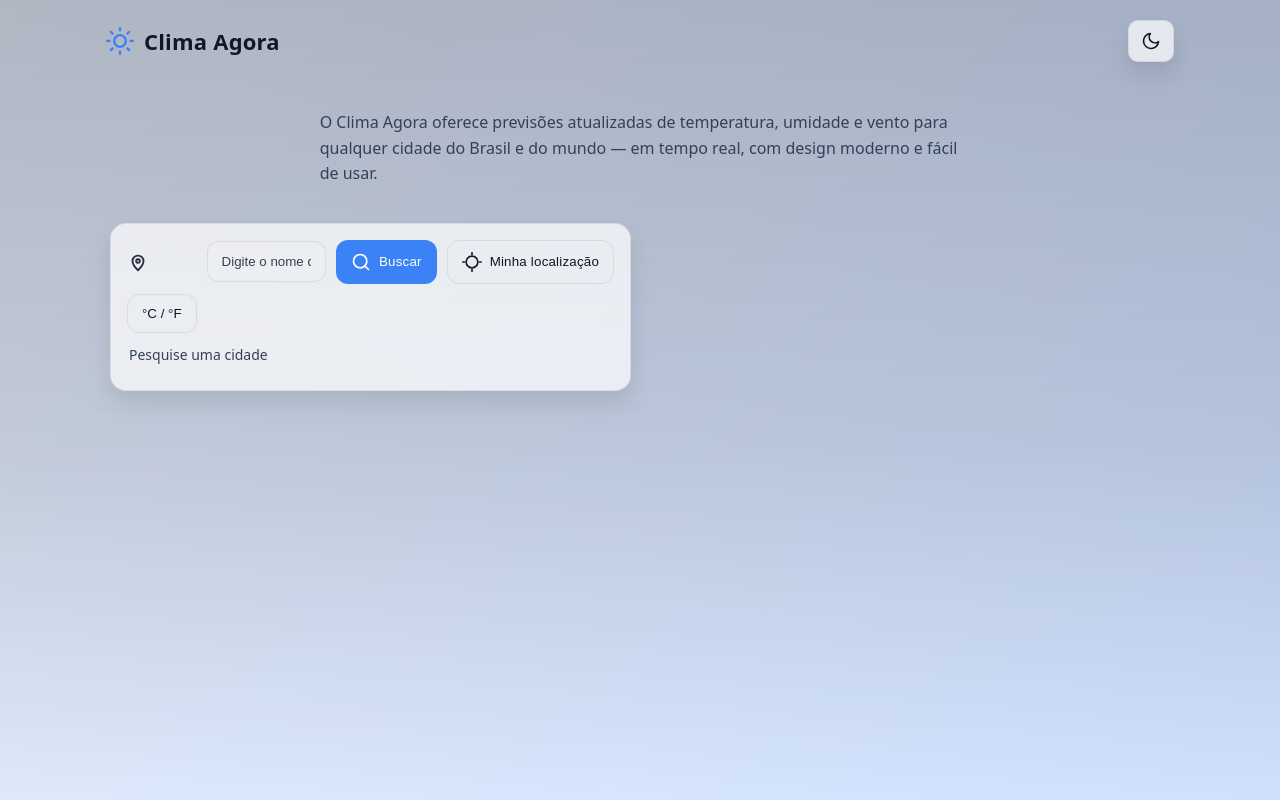
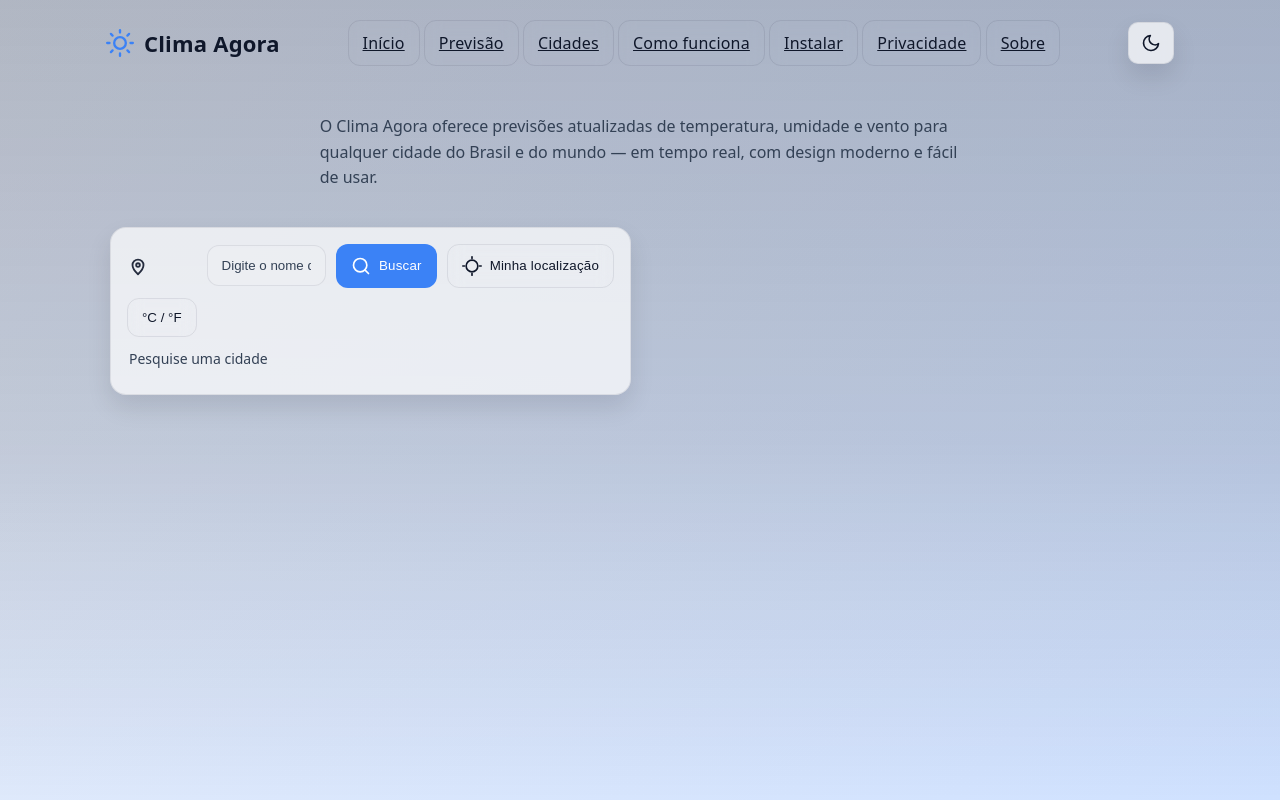
Before and after one commit to Ismaelly1984/clima-agora, a plain HTML site: page index.html in a window 1280 px wide. Drawn offline with Linux system fonts and the light colour scheme.

Commit message:
feat(index): add nav and footer; update canonical/og:url to vercel; support hash deep-link (#q=)

```diff
--- a/index.html
+++ b/index.html
@@ -16,12 +16,12 @@
     <meta property="og:description" content="Veja a previsão do tempo em tempo real." />
     <meta property="og:image" content="assets/og-image.png" />
     <meta property="og:type" content="website" />
-    <meta property="og:url" content="https://ismaelly1984.github.io/ClimaAgora/" />
+    <meta property="og:url" content="https://clima-agora.vercel.app/" />
     <meta name="twitter:card" content="summary_large_image" />
     <meta name="twitter:title" content="Clima Agora – Previsão em Tempo Real" />
     <meta name="twitter:description" content="Acompanhe a previsão do tempo ao vivo para qualquer cidade." />
     <meta name="twitter:image" content="assets/og-image.png" />
-    <link rel="canonical" href="https://ismaelly1984.github.io/ClimaAgora/" />
+    <link rel="canonical" href="https://clima-agora.vercel.app/" />
     <meta name="theme-color" content="#0f172a" />
     <meta http-equiv="Content-Security-Policy" content="default-src 'self'; connect-src 'self'; img-src 'self' data: https://openweathermap.org https://openweathermap.org/img/wn; style-src 'self' 'unsafe-inline' https://fonts.googleapis.com; font-src 'self' https://fonts.gstatic.com data:; script-src 'self'; base-uri 'self'; upgrade-insecure-requests">
     <!-- CSS crítico inline para primeiro paint -->
@@ -186,6 +186,15 @@
         <svg class="brand-icon" aria-hidden="true" width="28" height="28" viewBox="0 0 24 24" fill="none" stroke="currentColor" stroke-width="2" stroke-linecap="round" stroke-linejoin="round"><use href="#i-sun"/></svg>
         <h1 class="brand-title">Clima Agora</h1>
       </div>
+      <nav aria-label="Navegação principal">
+        <a class="secondary-btn" href="index.html" aria-current="page">Início</a>
+        <a class="secondary-btn" href="previsao.html">Previsão</a>
+        <a class="secondary-btn" href="cidades.html">Cidades</a>
+        <a class="secondary-btn" href="como-funciona.html">Como funciona</a>
+        <a class="secondary-btn" href="instalar.html">Instalar</a>
+        <a class="secondary-btn" href="privacidade.html">Privacidade</a>
+        <a class="secondary-btn" href="sobre.html">Sobre</a>
+      </nav>
       <button id="themeToggle" class="icon-btn" aria-label="Alternar tema">
         <svg aria-hidden="true" width="20" height="20" viewBox="0 0 24 24" fill="none" stroke="currentColor" stroke-width="2" stroke-linecap="round" stroke-linejoin="round"><use href="#i-moon"/></svg>
       </button>
```
Also changed, not shown: script.js (+7 -1 lines).
